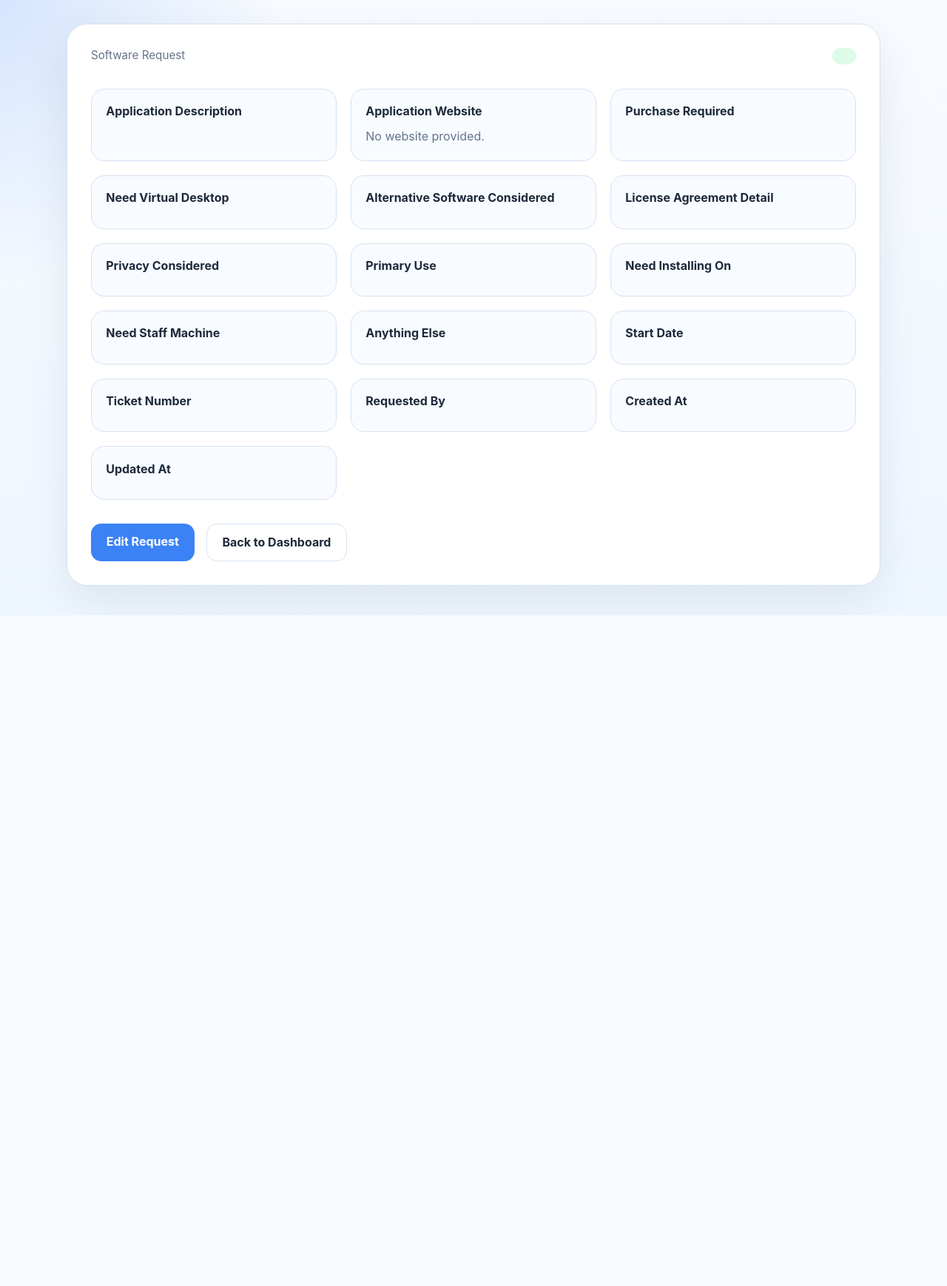
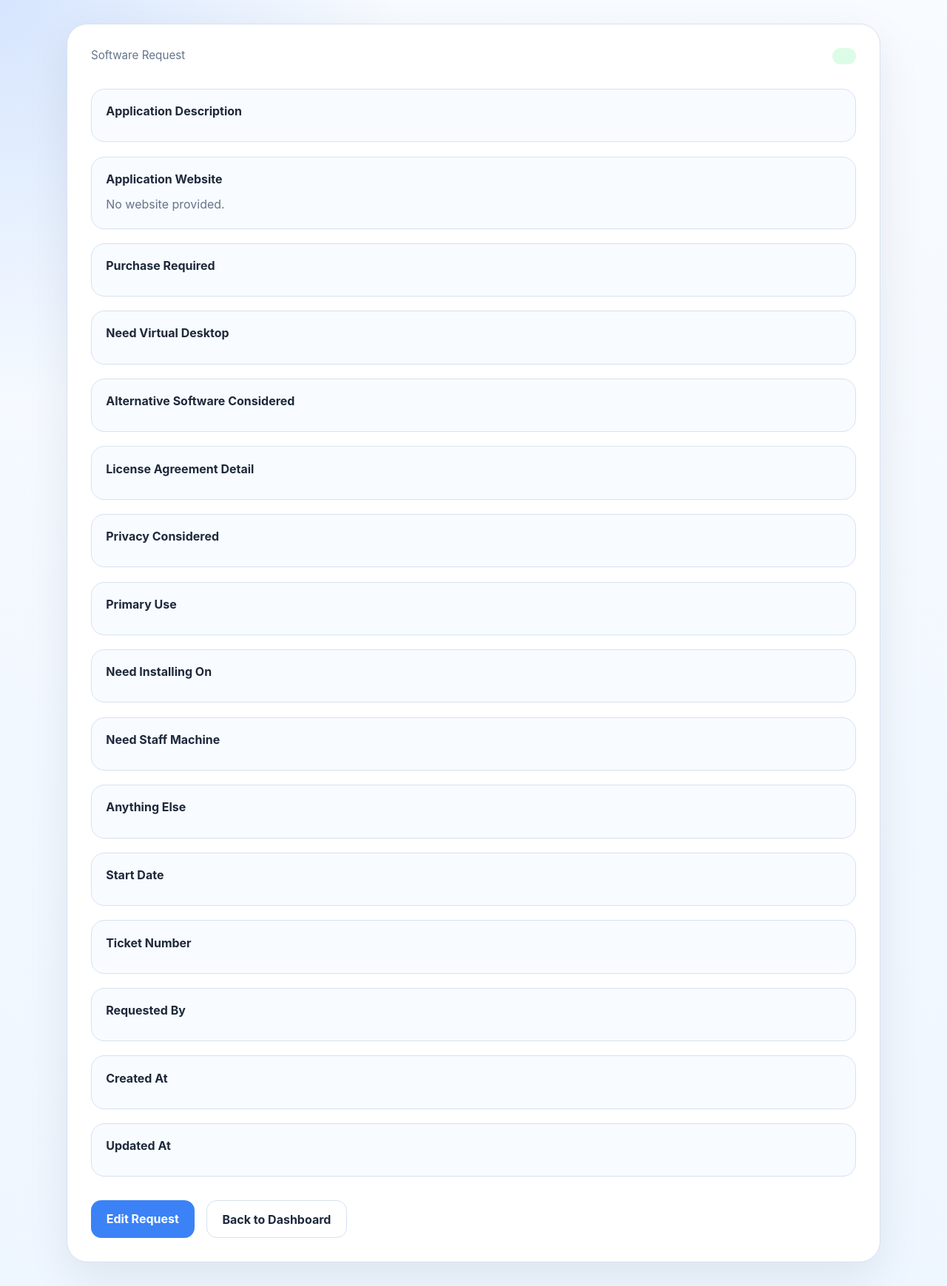
Before and after one commit to shan00000/Django_request_system, a Django app: template requests/templates/requests/request_detail.html in a window 1280 px wide. Shown: the whole page at 74% size. Before the commit the page ends 832 px from the top, so only its background shows below. Run offline with Django 5.2, Linux system fonts and the light colour scheme; the template is opened without the code that fills it, so the values that code supplies are empty.

Commit message:
MOD: small changes to the grid view in request_details

```diff
--- a/requests/static/requests/request_detail.css
+++ b/requests/static/requests/request_detail.css
@@ -68,7 +68,6 @@ body {
 
 .detail-grid {
     display: grid;
-    grid-template-columns: repeat(auto-fit, minmax(280px, 1fr));
     gap: 1.2rem;
 }
 
@@ -77,6 +76,10 @@ body {
     border: 1px solid var(--border);
     border-radius: 18px;
     background: #f8fbff;
+}
+
+.detail-item.wide {
+    grid-column: 1 / -1;
 }
 
 .detail-item h3 {
--- a/requests/templates/requests/request_detail.html
+++ b/requests/templates/requests/request_detail.html
@@ -45,7 +45,7 @@
                     {% endif %}
                 </div>
 
-                <div class="detail-item">
+                <div class="detail-item wide">
                     <h3>Purchase Required</h3>
                     <p>{{ software_request.purchase_required }}</p>
                 </div>
```
